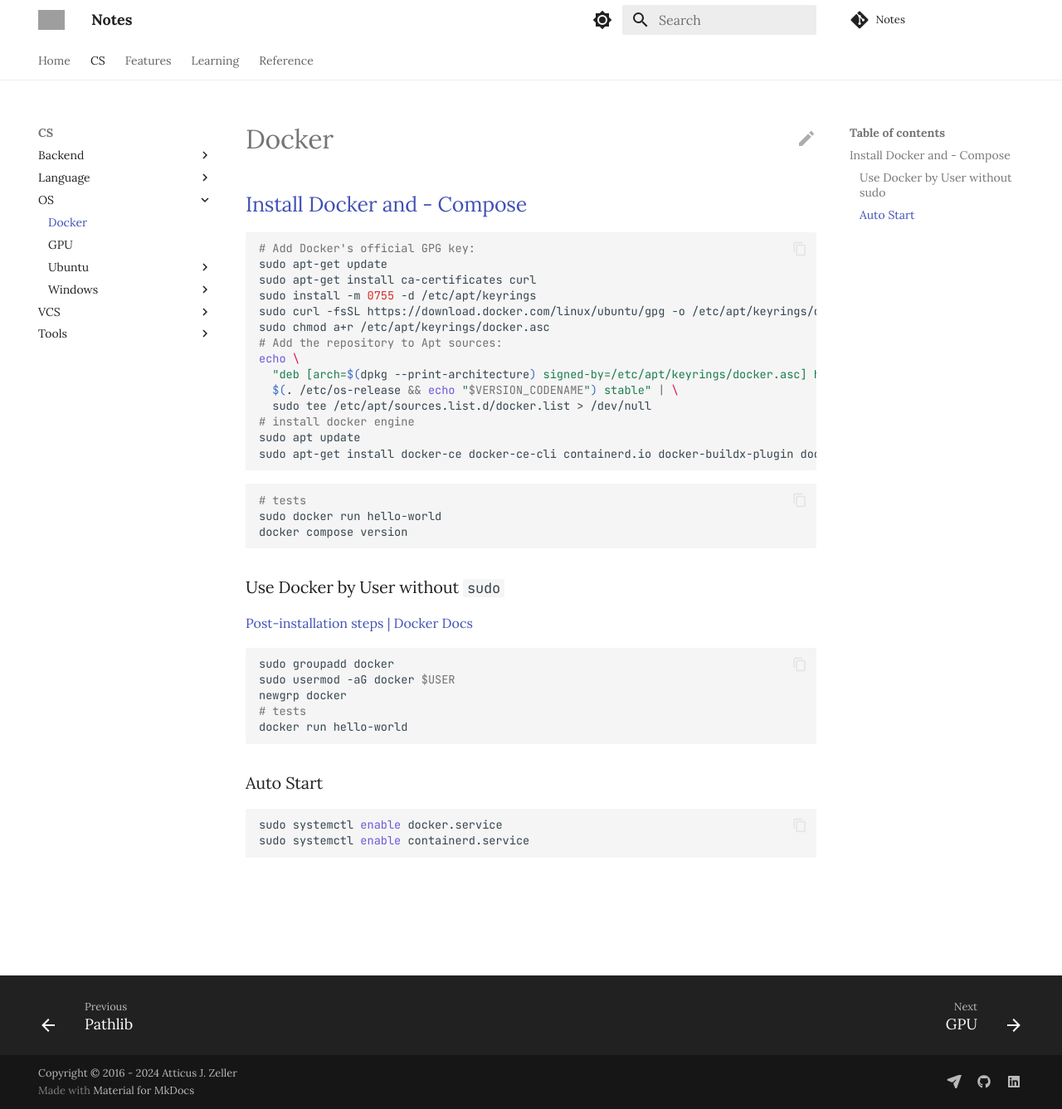
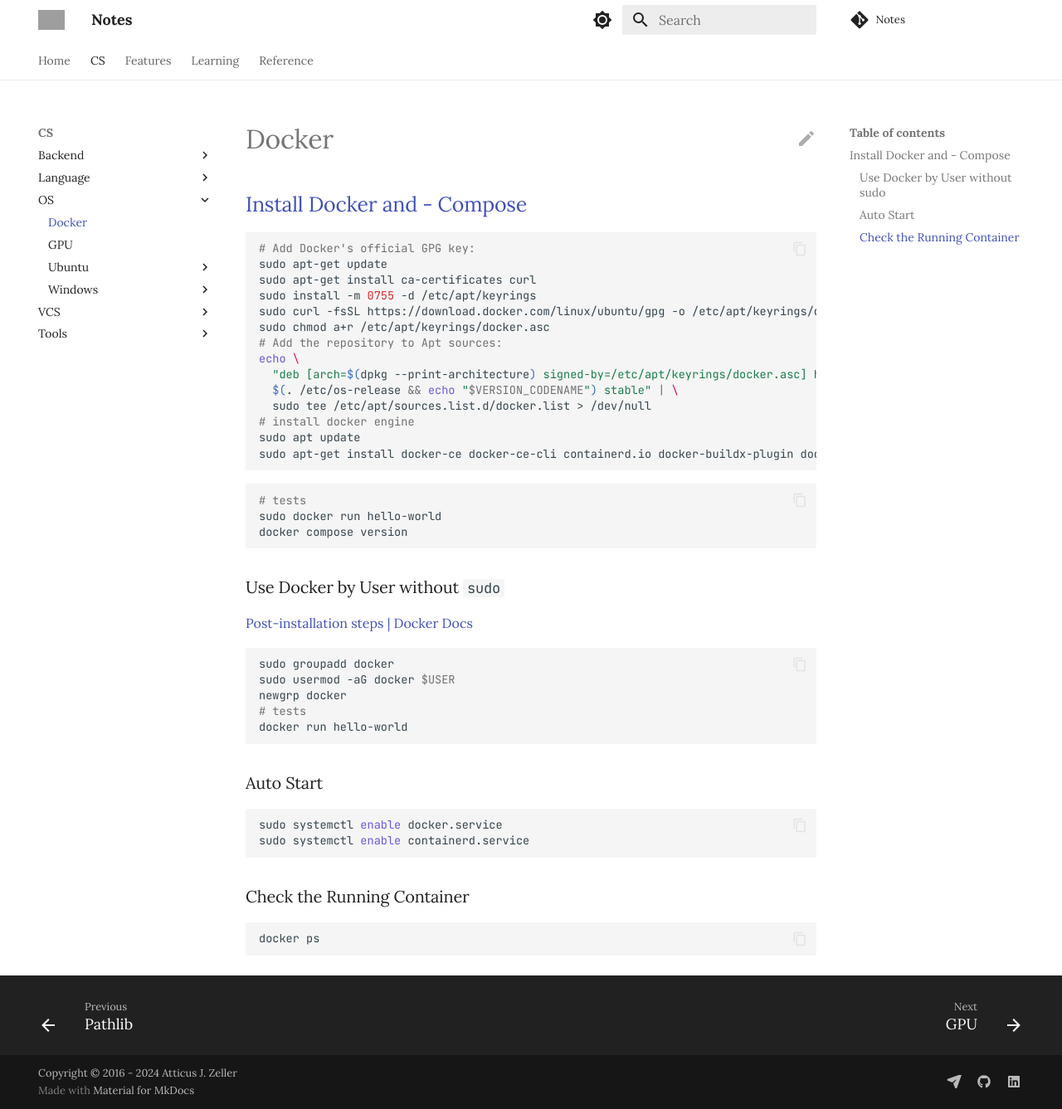
Before and after one commit to AtticusZeller/atticuszeller.github.io, an MkDocs documentation site: the page built from atticuszeller/CS/OS/Docker.md, in a window 1280 px wide and 1337 px high. Shown: the whole window at 83% size. Built offline with MkDocs 1.6.1 and Material for MkDocs 9.7.7, drawn with Linux system fonts in a browser that asks for light colours; nearby versions of some CDN libraries; library files that are not in the unit come from our copies; comment, search, counter and statistics services are not loaded; grey boxes are pictures that could not be loaded.

Commit message:
2024-12-28 16:04:17: ...
Affected files:
atticuszeller/.obsidian/plugins/various-complements/histories.json
atticuszeller/.obsidian/workspace.json
atticuszeller/CS/OS/Docker.md

````diff
--- a/atticuszeller/CS/OS/Docker.md
+++ b/atticuszeller/CS/OS/Docker.md
@@ -43,3 +43,9 @@
 sudo systemctl enable docker.service
 sudo systemctl enable containerd.service
 ```
+
+### Check the Running Container
+
+```bash
+docker ps
+```
````
Also changed, not shown: 2 other files.
